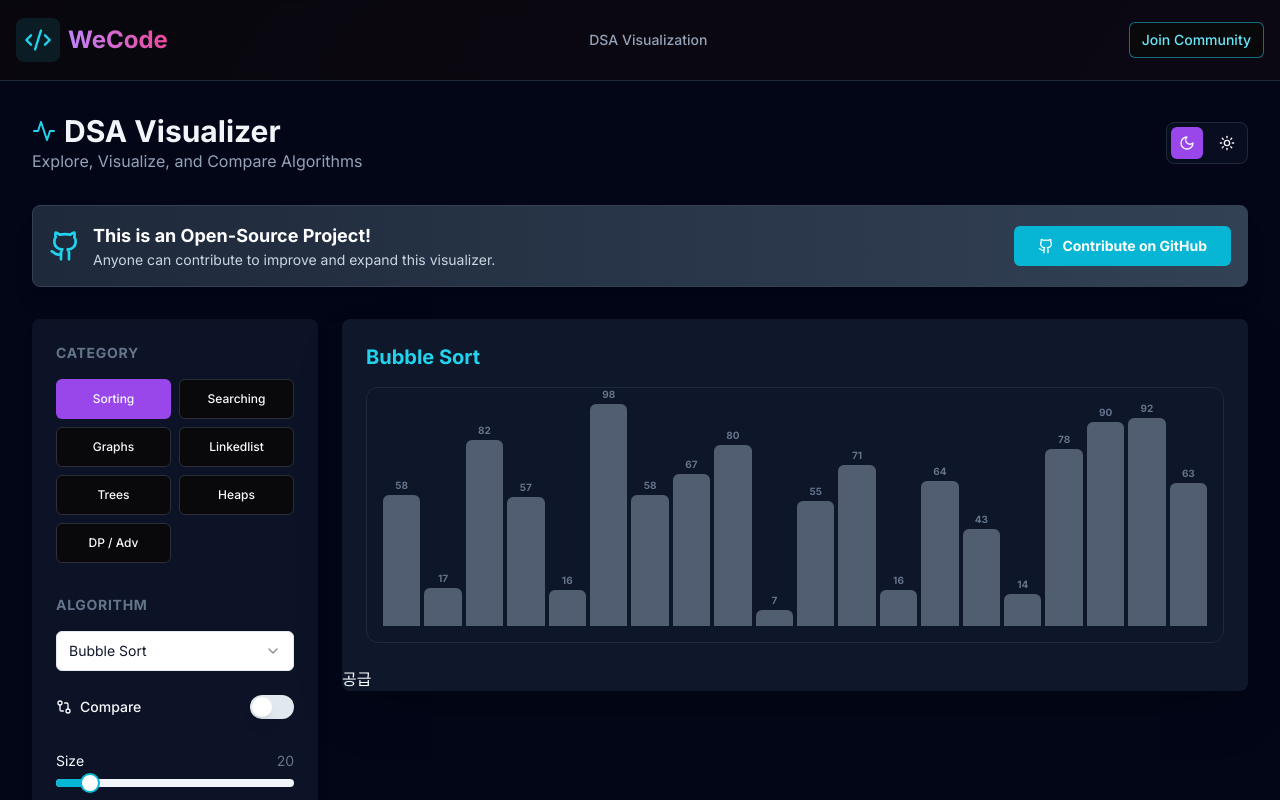
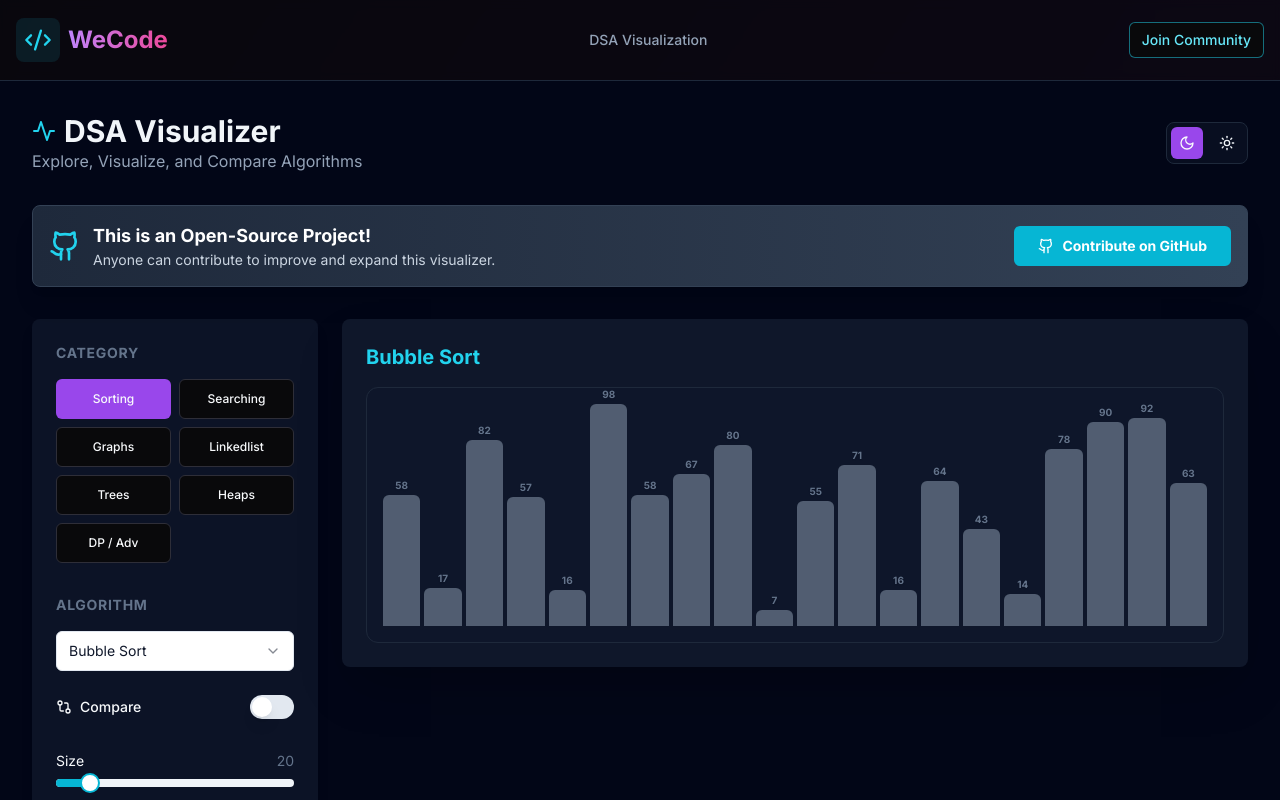
Before and after one commit to WeCode-Community-Dev/dsa-visualizer, a React (Vite) app: page / in a window 1280 px wide. Shown: the top 800 px of the page. Built offline with nearby package versions, Linux system fonts and the light colour scheme.

Commit message:
Removed stray Korean text (공급) in binary Searh visualizer

```diff
--- a/src/pages/DsaVisualization.jsx
+++ b/src/pages/DsaVisualization.jsx
@@ -650,7 +650,7 @@ const DsaVisualization = () => {
                                         </div>
                                         <SortingVisualizer array={array} algorithmName={algorithm} isPlaying={isPlaying} speed={speed} className="primary" searchTarget={searchTarget} />
                                     </CardContent>
-                                공급                                </Card>
+                                </Card>
                                 {isComparisonMode && (
                                     <Card className={cn("overflow-hidden border-0 shadow-2xl", darkMode ? "bg-slate-900" : "bg-white")}>
                                         <CardContent className="p-6">
```
